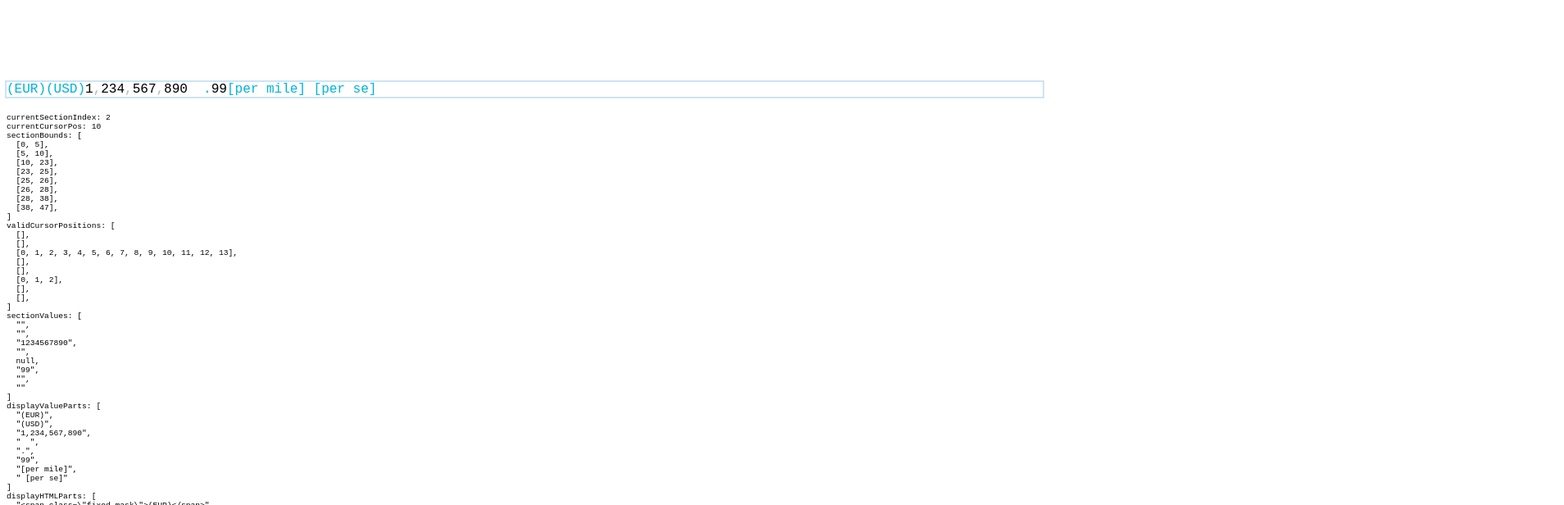
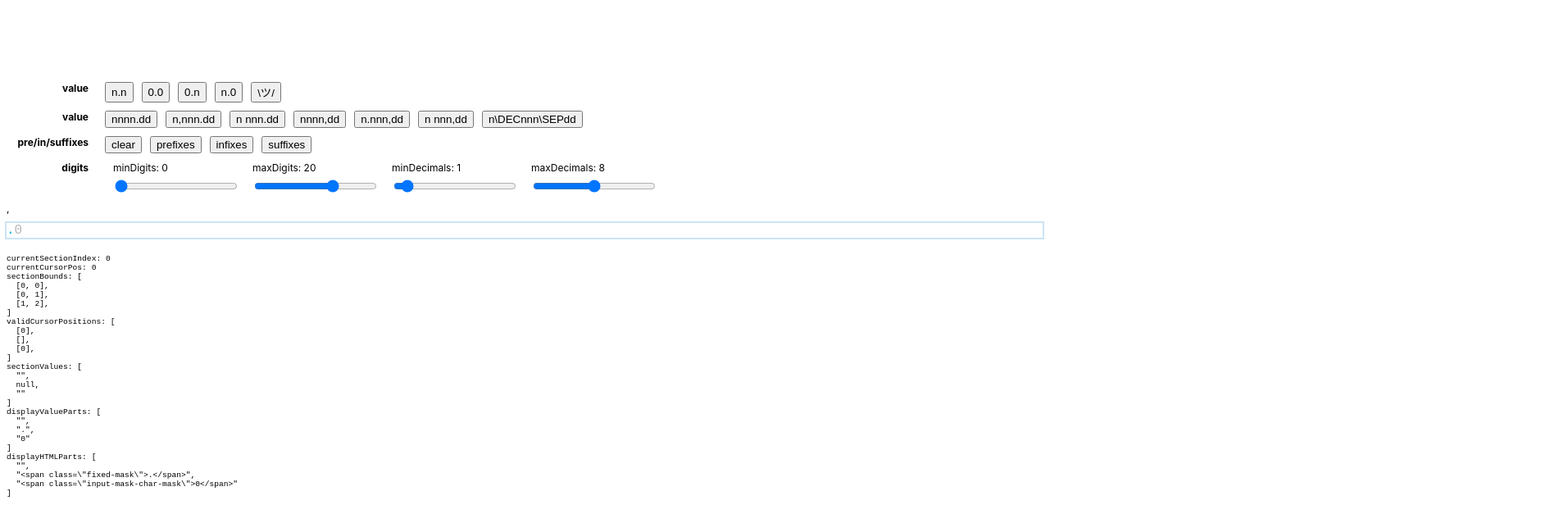
Before and after one commit to qwesda/mask-input, a Vue app: page / in a window 1280 px wide. Shown: the top 616 px of the page at 82% size, 1908 px wide, since content can reach past the window. Built offline with nearby package versions, Linux system fonts and the light colour scheme; the HTML template or start-up script is replaced by a standard one.

Commit message:
reload persistance

```diff
--- a/src/App.vue
+++ b/src/App.vue
@@ -1,9 +1,8 @@
 <template>
   <div class="app">
     <div class="section">
-      <MaskedText :mask="numericMask" v-model="numericValue" />
-
       <div class="row">
+        <div class="row-label">value</div>
         <button @click="setRandomNumericValue()">n.n</button>
         <button @click="setRandomNumericValue(0, 0)">0.0</button>
         <button @click="setRandomNumericValue(0)">0.n</button>
@@ -12,6 +11,7 @@
       </div>
 
       <div class="row">
+        <div class="row-label">value</div>
         <button @click="setSeparators('.')">nnnn.dd</button>
         <button @click="setSeparators('.', ',')">n,nnn.dd</button>
         <button @click="setSeparators('.', ' ')">n nnn.dd</button>
@@ -22,6 +22,7 @@
       </div>
 
       <div class="row">
+        <div class="row-label">pre/in/suffixes</div>
         <button @click="clearFixes()">clear</button>
         <button @click="setRandomPrefixes()">prefixes</button>
         <button @click="setRandomInfixes()">infixes</button>
@@ -29,6 +30,7 @@
       </div>
 
       <div class="sliders-row">
+        <div class="row-label">digits</div>
         <div class="slider-group">
           <label>minDigits: {{ minDigits }}</label>
           <input type="range" v-model.number="minDigits" min="0" max="30" />
@@ -48,6 +50,8 @@
       </div>
 
       <div class="monospace">{{ numericValue.toString() }}</div>
+
+      <MaskedText :mask="numericMask" v-model="numericValue" />
     </div>
   </div>
 </template>
@@ -55,6 +59,23 @@
 <script setup lang="ts">
   import { default as MaskedText, type MaskSectionPropsFixed, type MaskSectionPropsInput } from '@/masked-text/masked-text.vue';
   import { type Ref, ref, computed } from 'vue';
+  import { bindToLocalStorage } from '@/helper/bindToLocalStorage.ts';
+
+  const minDigits = ref(0);
+  const maxDigits = ref(20);
+  const minDecimals = ref(1);
+  const maxDecimals = ref(8);
+  const decimalSeparator = ref('.');
+  const thousandSeparator = ref(',');
+  const numericValue = ref(['', ''] as string[]);
+
+  bindToLocalStorage(minDigits, 'numeric-input/minDigits');
+  bindToLocalStorage(maxDigits, 'numeric-input/maxDigits');
+  bindToLocalStorage(minDecimals, 'numeric-input/minDecimals');
+  bindToLocalStorage(maxDecimals, 'numeric-input/maxDecimals');
+  bindToLocalStorage(decimalSeparator, 'numeric-input/decimalSeparator');
+  bindToLocalStorage(thousandSeparator, 'numeric-input/thousandSeparator');
+  bindToLocalStorage(numericValue, 'numeric-input/numericValue');
 
   const setRandomNumericValue = (countDigits?: number, countDecimals?: number) => {
     countDigits = countDigits ?? Math.floor(Math.random() * 20);
@@ -152,17 +173,9 @@
     thousandSeparator.value = newThousandSeparator ?? '';
   };
 
-  const minDigits = ref(0);
-  const maxDigits = ref(20);
-  const minDecimals = ref(1);
-  const maxDecimals = ref(8);
-  const decimalSeparator = ref('.');
-  const thousandSeparator = ref(',');
-
-  const numericValue = ref(['1234567890', '99'] as string[]);
-  const numericMaskPrefixes: Ref<MaskSectionPropsFixed[]> = ref(getRandomPrefixes());
-  const numericMaskInfixes: Ref<MaskSectionPropsFixed[]> = ref(getRandomInfixes());
-  const numericMaskSuffixes: Ref<MaskSectionPropsFixed[]> = ref(getRandomSuffixes());
+  const numericMaskPrefixes: Ref<MaskSectionPropsFixed[]> = ref([]);
+  const numericMaskInfixes: Ref<MaskSectionPropsFixed[]> = ref([]);
+  const numericMaskSuffixes: Ref<MaskSectionPropsFixed[]> = ref([]);
   const numericMask = computed(() => {
     const currentMinDigits = minDigits.value;
     const currentMaxDigits = Math.max(maxDigits.value, currentMinDigits);
@@ -251,15 +264,19 @@
 <style scoped>
   .app {
     margin-top: 100px;
-    font-size: 20px;
+    font-size: 12px;
+    font-family: -apple-system, BlinkMacSystemFont, 'Segoe UI', Roboto, Oxygen, Ubuntu, Cantarell, 'Open Sans', 'Helvetica Neue', sans-serif;
   }
   .row {
     display: flex;
     flex-direction: row;
     gap: 10px;
   }
-  .monospace {
-    font-family: monospace;
+  .row-label {
+    width: 100px;
+    text-align: right;
+    padding-right: 10px;
+    font-weight: bold;
   }
   .section {
     display: flex;
@@ -278,10 +295,6 @@
     gap: 5px;
     min-width: 150px;
   }
-  .slider-group label {
-    font-size: 14px;
-    font-weight: bold;
-  }
   .slider-group input[type='range'] {
     width: 100%;
   }
--- /dev/null
+++ b/src/helper/bindToLocalStorage.ts
@@ -0,0 +1,23 @@
+import { watch } from 'vue';
+
+export const bindToLocalStorage = (ref_value: any, local_storage_key: string) => {
+  const localStorageValue = localStorage.getItem(local_storage_key) || undefined;
+
+  if (ref_value.value !== localStorageValue && localStorageValue !== undefined && localStorageValue !== 'undefined') {
+    try {
+      ref_value.value = JSON.parse(localStorageValue);
+    } catch (error) {
+      console.error('Error parsing local storage value:', error);
+    }
+  }
+
+  watch(
+    ref_value,
+    (new_value) => {
+      const json_value = JSON.stringify(new_value);
+
+      localStorage.setItem(local_storage_key, json_value);
+    },
+    { deep: true },
+  );
+};
```
